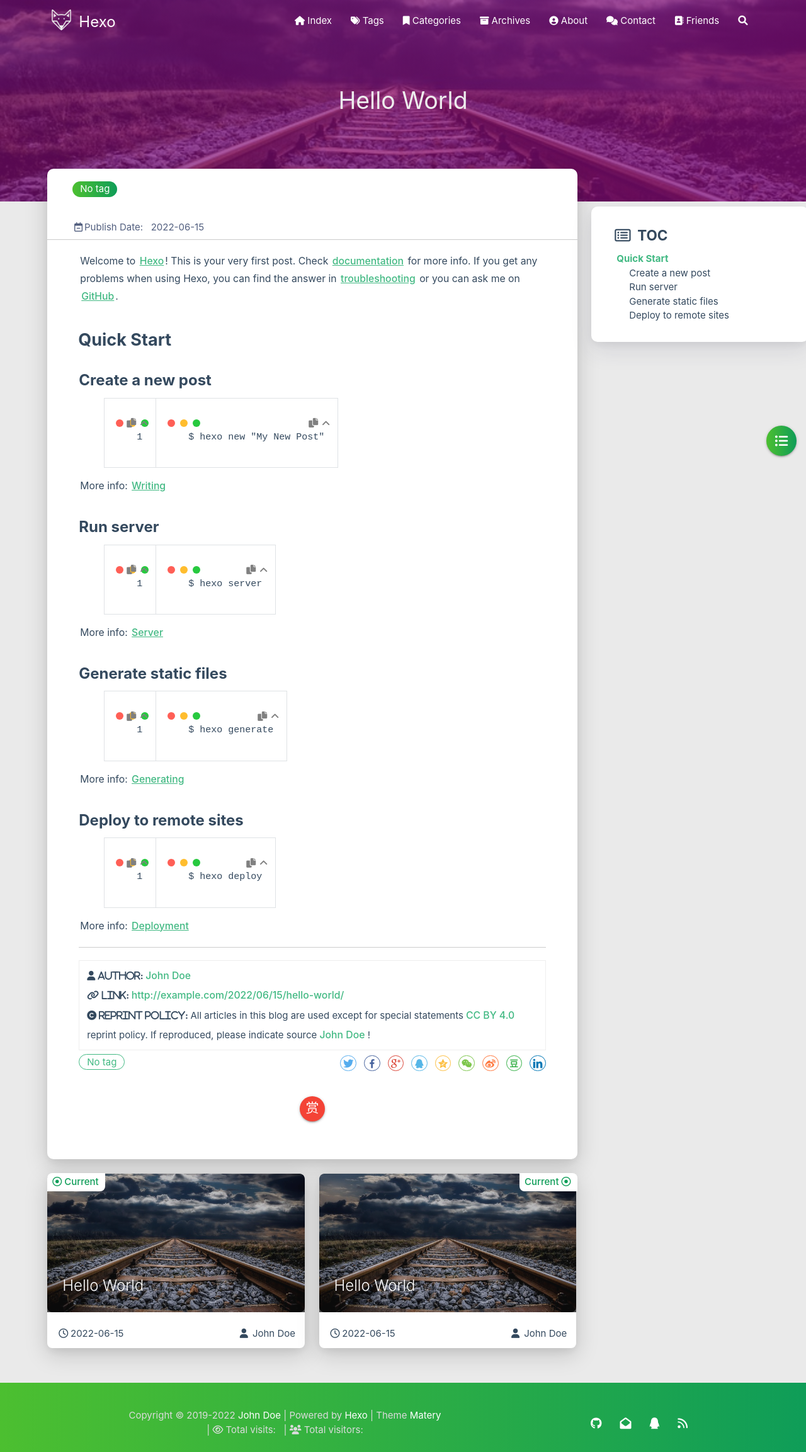
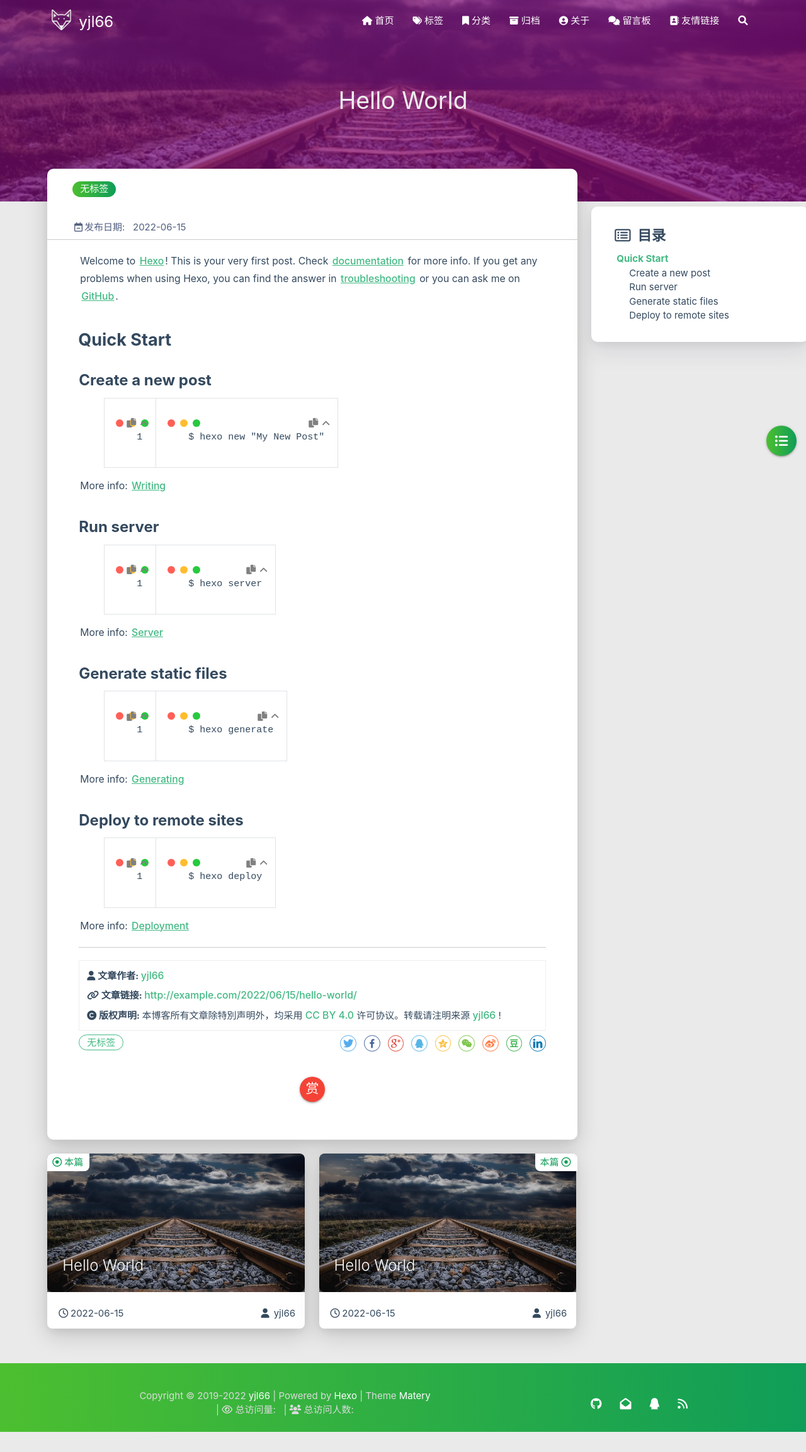
Before and after one commit to yjl66/yjl66.github.io, a plain HTML site: page 2022/06/15/hello-world/index.html in a window 1280 px wide. Shown: the whole page at 63% size. After the commit the page ends 2274 px from the top, so only its background shows below. Drawn offline with Linux system fonts and the light colour scheme; some packages are replaced by stand-ins of ours; no server answers; a script that the page names is missing.

Commit message:
Site updated: 2022-06-15 15:26:58

```diff
--- a/2022/06/15/hello-world/index.html
+++ b/2022/06/15/hello-world/index.html
@@ -1,10 +1,10 @@
 <!DOCTYPE HTML>
-<html lang="en">
+<html lang="zh-CN">
 
 
 <head>
     <meta charset="utf-8">
-    <meta name="keywords" content="Hello World, Hexo">
+    <meta name="keywords" content="Hello World, yjl66">
     <meta name="description" content="Welcome to Hexo! This is your very first post. Check documentation for more info. If you get any problems when using Hex">
     <meta http-equiv="X-UA-Compatible" content="IE=edge">
     <meta name="viewport" content="width=device-width, initial-scale=1.0, user-scalable=no">
@@ -19,7 +19,7 @@
 
 
 
-    <title>Hello World | Hexo</title>
+    <title>Hello World | yjl66</title>
     <link rel="icon" type="image/png" href="/favicon.png">
 
     <link rel="stylesheet" type="text/css" href="/libs/awesome/css/all.min.css">
@@ -44,7 +44,7 @@
 
                     <img src="/medias/logo.png" class="logo-img" alt="LOGO">
 
-                    <span class="logo-span">Hexo</span>
+                    <span class="logo-span">yjl66</span>
                 </a>
             </div>
 
@@ -58,7 +58,7 @@
 
       <i class="fas fa-home" style="zoom: 0.6;"></i>
 
-      <span>Index</span>
+      <span>首页</span>
     </a>
 
   </li>
@@ -69,7 +69,7 @@
 
       <i class="fas fa-tags" style="zoom: 0.6;"></i>
 
-      <span>Tags</span>
+      <span>标签</span>
     </a>
 
   </li>
@@ -80,7 +80,7 @@
 
       <i class="fas fa-bookmark" style="zoom: 0.6;"></i>
 
-      <span>Categories</span>
+      <span>分类</span>
     </a>
 
   </li>
@@ -91,7 +91,7 @@
 
       <i class="fas fa-archive" style="zoom: 0.6;"></i>
 
-      <span>Archives</span>
+      <span>归档</span>
     </a>
 
   </li>
@@ -102,7 +102,7 @@
 
       <i class="fas fa-user-circle" style="zoom: 0.6;"></i>
 
-      <span>About</span>
+      <span>关于</span>
     </a>
 
   </li>
@@ -113,7 +113,7 @@
 
       <i class="fas fa-comments" style="zoom: 0.6;"></i>
 
-      <span>Contact</span>
+      <span>留言板</span>
     </a>
 
   </li>
@@ -124,14 +124,14 @@
 
       <i class="fas fa-address-book" style="zoom: 0.6;"></i>
 
-      <span>Friends</span>
+      <span>友情链接</span>
     </a>
 
   </li>
 
   <li>
     <a href="#searchModal" class="modal-trigger waves-effect waves-light">
-      <i id="searchIcon" class="fas fa-search" title="Search" style="zoom: 0.85;"></i>
+      <i id="searchIcon" class="fas fa-search" title="搜索" style="zoom: 0.85;"></i>
     </a>
   </li>
 </ul>
@@ -143,7 +143,7 @@
 
         <img src="/medias/logo.png" class="logo-img circle responsive-img">
 
-        <div class="logo-name">Hexo</div>
+        <div class="logo-name">yjl66</div>
         <div class="logo-desc">
 
             Never really desperate, only the lost of the soul.
@@ -159,7 +159,7 @@
 
 			    <i class="fa-fw fas fa-home"></i>
 
-			Index
+			首页
 		</a>
 
         </li>
@@ -170,7 +170,7 @@
 
 			    <i class="fa-fw fas fa-tags"></i>
 
-			Tags
+			标签
 		</a>
 
         </li>
@@ -181,7 +181,7 @@
 
 			    <i class="fa-fw fas fa-bookmark"></i>
 
-			Categories
+			分类
 		</a>
 
         </li>
@@ -192,7 +192,7 @@
 
 			    <i class="fa-fw fas fa-archive"></i>
 
-			Archives
+			归档
 		</a>
 
         </li>
@@ -203,7 +203,7 @@
 
 			    <i class="fa-fw fas fa-user-circle"></i>
 
-			About
+			关于
 		</a>
 
         </li>
@@ -214,7 +214,7 @@
 
 			    <i class="fa-fw fas fa-comments"></i>
 
-			Contact
+			留言板
 		</a>
 
         </li>
@@ -225,7 +225,7 @@
 
 			    <i class="fa-fw fas fa-address-book"></i>
 
-			Friends
+			友情链接
 		</a>
 
         </li>
@@ -429,7 +429,7 @@
                 <div class="col s7">
 
                           <div class="article-tag">
-                            <span class="chip bg-color">No tag</span>
+                            <span class="chip bg-color">无标签</span>
                           </div>
 
                 </div>
@@ -441,7 +441,7 @@
             <div class="post-info">
 
                 <div class="post-date info-break-policy">
-                    <i class="far fa-calendar-minus fa-fw"></i>Publish Date:&nbsp;&nbsp;
+                    <i class="far fa-calendar-minus fa-fw"></i>发布日期:&nbsp;&nbsp;
                     2022-06-15
                 </div>
 
@@ -488,17 +488,17 @@
             <div class="reprint__author">
                 <span class="reprint-meta" style="font-weight: bold;">
                     <i class="fas fa-user">
-                        Author:
+                        文章作者:
                     </i>
                 </span>
                 <span class="reprint-info">
-                    <a href="/about" rel="external nofollow noreferrer">John Doe</a>
+                    <a href="/about" rel="external nofollow noreferrer">yjl66</a>
                 </span>
             </div>
             <div class="reprint__type">
                 <span class="reprint-meta" style="font-weight: bold;">
                     <i class="fas fa-link">
-                        Link:
+                        文章链接:
                     </i>
                 </span>
                 <span class="reprint-info">
@@ -508,14 +508,14 @@
             <div class="reprint__notice">
                 <span class="reprint-meta" style="font-weight: bold;">
                     <i class="fas fa-copyright">
-                        Reprint policy:
+                        版权声明:
                     </i>
                 </span>
                 <span class="reprint-info">
-                    All articles in this blog are used except for special statements
+                    本博客所有文章除特別声明外，均采用
                     <a href="https://creativecommons.org/licenses/by/4.0/deed.zh" rel="external nofollow noreferrer" target="_blank">CC BY 4.0</a>
-                    reprint policy. If reproduced, please indicate source
-                    <a href="/about" target="_blank">John Doe</a>
+                    许可协议。转载请注明来源
+                    <a href="/about" target="_blank">yjl66</a>
                     !
                 </span>
             </div>
@@ -524,7 +524,7 @@
 
     <script async defer>
       document.addEventListener("copy", function (e) {
-        let toastHTML = '<span>Copied successfully, please follow the reprint policy of this article</span><button class="btn-flat toast-action" onclick="navToReprintStatement()" style="font-size: smaller">more</a>';
+        let toastHTML = '<span>复制成功，请遵循本文的转载规则</span><button class="btn-flat toast-action" onclick="navToReprintStatement()" style="font-size: smaller">查看</a>';
         M.toast({html: toastHTML})
       });
 
@@ -539,7 +539,7 @@
                 <div class="post-meta__tag-list" style="display: inline-block;">
 
                         <div class="article-tag">
-                            <span class="chip bg-color">No tag</span>
+                            <span class="chip bg-color">无标签</span>
                         </div>
 
                 </div>
@@ -713,7 +713,7 @@
 
         <div class="article col s12 m6" data-aos="fade-up" data-aos="fade-up">
             <div class="article-badge left-badge text-color">
-                <i class="far fa-dot-circle"></i>&nbsp;Current
+                <i class="far fa-dot-circle"></i>&nbsp;本篇
             </div>
             <div class="card">
                 <a href="/2022/06/15/hello-world/">
@@ -738,7 +738,7 @@
                         <span class="publish-author">
 
                             <i class="fas fa-user fa-fw"></i>
-                            John Doe
+                            yjl66
 
                         </span>
                     </div>
@@ -751,7 +751,7 @@
 
         <div class="article col s12 m6" data-aos="fade-up">
             <div class="article-badge right-badge text-color">
-                Current&nbsp;<i class="far fa-dot-circle"></i>
+                本篇&nbsp;<i class="far fa-dot-circle"></i>
             </div>
             <div class="card">
                 <a href="/2022/06/15/hello-world/">
@@ -776,7 +776,7 @@
                         <span class="publish-author">
 
                             <i class="fas fa-user fa-fw"></i>
-                            John Doe
+                            yjl66
 
                         </span>
                     </div>
@@ -817,7 +817,7 @@
     </div>
     <div id="toc-aside" class="expanded col l3 hide-on-med-and-down">
         <div class="toc-widget card" style="background-color: white;">
-            <div class="toc-title"><i class="far fa-list-alt"></i>&nbsp;&nbsp;TOC</div>
+            <div class="toc-title"><i class="far fa-list-alt"></i>&nbsp;&nbsp;目录</div>
             <div id="toc-content"></div>
         </div>
     </div>
@@ -966,7 +966,7 @@
 
                 <span id="year">2019-2022</span>
 
-            <a href="/about" target="_blank">John Doe</a>
+            <a href="/about" target="_blank">yjl66</a>
             |&nbsp;Powered by&nbsp;<a href="https://hexo.io/" target="_blank">Hexo</a>
             |&nbsp;Theme&nbsp;<a href="https://github.com/blinkfox/hexo-theme-matery" target="_blank">Matery</a>
             <br>
@@ -977,13 +977,13 @@
 
 
                 <span id="busuanzi_container_site_pv">
-                &nbsp;|&nbsp;<i class="far fa-eye"></i>&nbsp;Total visits:&nbsp;
+                &nbsp;|&nbsp;<i class="far fa-eye"></i>&nbsp;总访问量:&nbsp;
                     <span id="busuanzi_value_site_pv" class="white-color"></span>
             </span>
 
 
                 <span id="busuanzi_container_site_uv">
-                &nbsp;|&nbsp;<i class="fas fa-users"></i>&nbsp;Total visitors:&nbsp;
+                &nbsp;|&nbsp;<i class="fas fa-users"></i>&nbsp;总访问人数:&nbsp;
                     <span id="busuanzi_value_site_uv" class="white-color"></span>
             </span>
 
@@ -1036,8 +1036,8 @@
 <div id="searchModal" class="modal">
     <div class="modal-content">
         <div class="search-header">
-            <span class="title"><i class="fas fa-search"></i>&nbsp;&nbsp;Search</span>
-            <input type="search" id="searchInput" name="s" placeholder="Please enter a search keyword"
+            <span class="title"><i class="fas fa-search"></i>&nbsp;&nbsp;搜索</span>
+            <input type="search" id="searchInput" name="s" placeholder="请输入搜索的关键字"
                    class="search-input">
         </div>
         <div id="searchResult"></div>
```
Also changed, not shown: archives/2022/06/index.html (+30 -30 lines), archives/2022/index.html (+30 -30 lines), archives/index.html (+30 -30 lines), index.html (+28 -28 lines).
